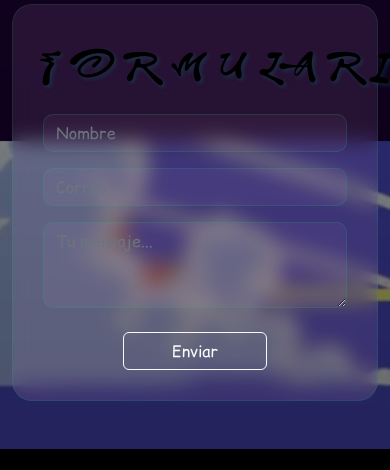
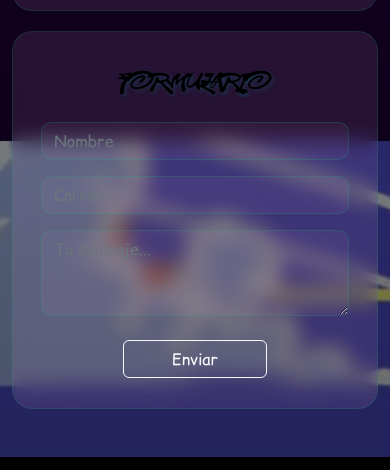
Before and after one commit to oscarcf634-art/Mi-portafolio, a plain HTML site: page Trabajos-nexo.html in a window 390 px wide. Shown: the part 703-1173 px from the top of the page. Drawn offline with nearby package versions, Linux system fonts and the light colour scheme.

Commit message:
ExtraTNexo.css

```diff
--- a/CSS/ExtraTNexo.css
+++ b/CSS/ExtraTNexo.css
@@ -90,26 +90,47 @@ body {
 }
 
 /* =======================================================
-   REDUCCIÓN EXTRA DE TIPOGRAFÍA PARA PANTALLAS PEQUEÑAS
+   REDUCCIÓN RADICAL DE TIPOGRAFÍA Y CORRECCIÓN DE SCROLL
    ======================================================= */
+
+/* 1. Bloqueo total del movimiento de izquierda a derecha */
+html, body {
+    width: 100% !important;
+    max-width: 100% !important;
+    overflow-x: hidden !important; /* Elimina la barra horizontal por completo */
+}
+
+/* 2. Ajustes forzados exclusivamente para pantallas de celular */
 @media (max-width: 576px) {
-    /* Forzar el tamaño de los títulos gigantes dentro del contenedor */
+
+    /* Achica y contiene el título principal QUETZCAR y FORMULARIO */
     h1.display-1.fuente,
-    .navbar-brand.fcomicB,
+    .seccion-cristal h3,
     h3.festrella,
-    .seccion-cristal h3,
-    div[style*="font-family"] h3,
-    div[style*="font-family"] h1 {
-        font-size: 1.6rem !important; /* Achica drásticamente el texto en el celular */
+    .navbar-brand {
+        font-size: 1.8rem !important; /* Reduce el tamaño para que quepa en el ancho del cel */
         text-align: center !important;
-        letter-spacing: 2px !important; /* Junta un poco las letras para ganar espacio */
-        white-space: normal !important; /* Permite que el texto se acomode */
+        letter-spacing: 1px !important; /* Junta un poco las letras para ahorrar espacio */
+        white-space: normal !important; /* Permite que el texto use dos renglones si es necesario */
         display: block !important;
         width: 100% !important;
     }
 
-    /* Ajustar específicamente los textos con fuentes decorativas pesadas */
-    .fuente, .festrella {
-        font-size: 1.5rem !important;
+    /* Rompe las fuentes inline rebeldes que se salen del cristal */
+    [style*="font-family"],
+    h3[style*="color"] {
+        font-size: 1.8rem !important; /* Domina los estilos que pusiste directo en el HTML */
+        text-align: center !important;
+    }
+
+    /* Asegura que los contenedores de cristal no empujen la pantalla */
+    .seccion-cristal,
+    .container-fluid,
+    .row {
+        max-width: 100% !important;
+        margin-left: 0 !important;
+        margin-right: 0 !important;
+        padding-left: 10px !important;
+        padding-right: 10px !important;
     }
 }
```
